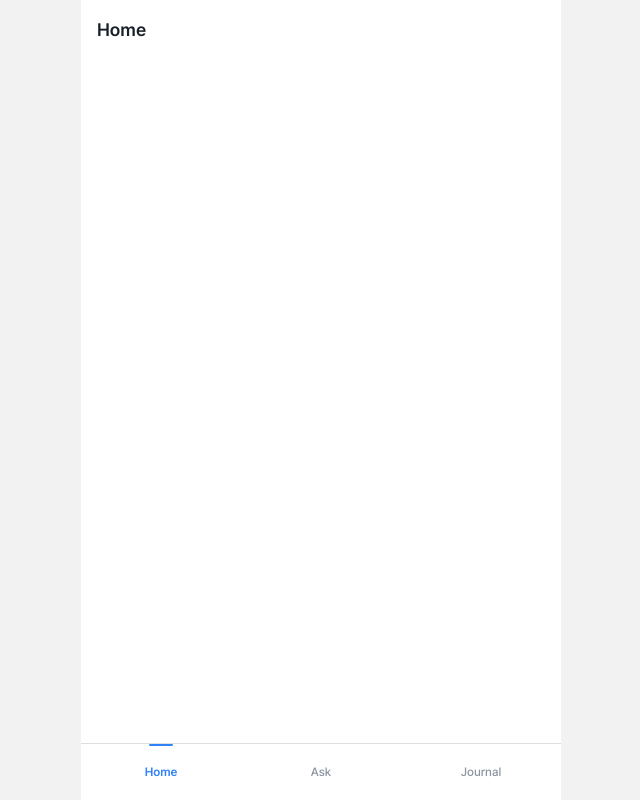
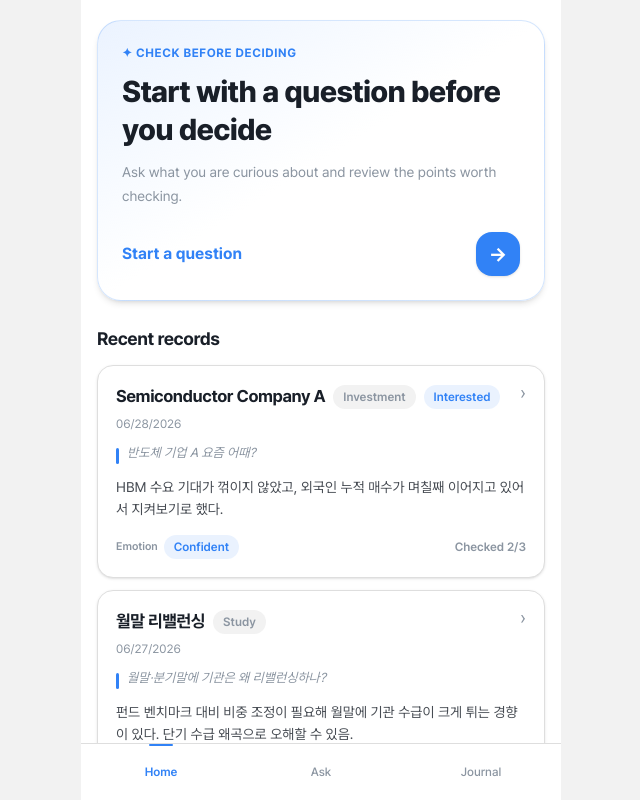
Before and after one commit to ranikun-labs/finance-harness-fe, a React (Vite) app: page /app in a window 1280 px wide. Shown: the whole page, without its empty margins (319-959 px from the left). Built offline with nearby package versions, Linux system fonts and the light colour scheme.

Commit message:
feat(home): implement home states

```diff
--- a/src/pages/HomePage.tsx
+++ b/src/pages/HomePage.tsx
@@ -1,7 +1,95 @@
-import { PageSkeleton } from '@/components/layout/PageSkeleton';
+import { Link } from 'react-router';
+
+import { EmptyState } from '@/components/common/EmptyState';
+import { JournalRecordCard } from '@/components/journal/JournalRecordCard';
+import { buttonVariants } from '@/components/ui/button';
+import { Card } from '@/components/ui/card';
+import { APP_ROUTE_PATHS, buildAppAskPath } from '@/constants/routes';
 import { useTranslation } from '@/i18n/I18nContext';
+import { cn } from '@/lib/utils';
+import { JOURNAL_ENTRIES } from '@/mocks/journalEntries';
 
 export function HomePage() {
   const { t } = useTranslation();
-  return <PageSkeleton title={t('app.home.title')} />;
+  const recentEntries = [...JOURNAL_ENTRIES]
+    .sort((left, right) => right.recordedAt.localeCompare(left.recordedAt))
+    .slice(0, 2);
+
+  return (
+    <div className="flex min-h-full min-w-0 flex-col gap-6 px-4 pt-5 pb-6">
+      <Link
+        to={buildAppAskPath()}
+        className="group focus-visible:ring-ring/50 block min-h-11 min-w-0 rounded-3xl outline-none focus-visible:ring-3"
+      >
+        <Card className="border-primary/20 from-primary/10 via-card to-card group-hover:border-primary/35 flex min-h-[220px] min-w-0 flex-col justify-between gap-6 rounded-3xl bg-gradient-to-br p-6 shadow-md transition-colors">
+          <div className="flex min-w-0 flex-col gap-3">
+            <p className="text-primary text-xs font-bold tracking-wider uppercase">
+              <span aria-hidden="true">✦ </span>
+              {t('app.home.hero.eyebrow')}
+            </p>
+            <h1 className="text-foreground min-w-0 text-3xl leading-tight font-extrabold tracking-tight [overflow-wrap:anywhere]">
+              {t('app.home.hero.heading')}
+            </h1>
+            <p className="text-muted-foreground min-w-0 text-sm leading-6 [overflow-wrap:anywhere]">
+              {t('app.home.hero.description')}
+            </p>
+          </div>
+
+          <span className="text-primary flex min-h-11 min-w-0 items-center justify-between gap-3 text-base font-bold">
+            <span className="min-w-0 [overflow-wrap:anywhere]">{t('app.home.hero.action')}</span>
+            <span
+              aria-hidden="true"
+              className="bg-primary text-primary-foreground flex size-11 shrink-0 items-center justify-center rounded-2xl text-xl shadow-sm"
+            >
+              →
+            </span>
+          </span>
+        </Card>
+      </Link>
+
+      <section className="flex min-w-0 flex-col gap-3" aria-labelledby="home-recent-records">
+        <h2 id="home-recent-records" className="text-foreground text-lg font-bold tracking-tight">
+          {t('app.home.recentRecords.heading')}
+        </h2>
+
+        {recentEntries.length > 0 ? (
+          <>
+            <ul className="flex min-w-0 flex-col gap-3">
+              {recentEntries.map((entry) => (
+                <li
+                  key={entry.id}
+                  className="[&_a]:focus-visible:ring-ring/50 min-w-0 [&_a]:rounded-lg [&_a]:outline-none [&_a]:focus-visible:ring-3 [&_p]:[overflow-wrap:anywhere] [&_span]:[overflow-wrap:anywhere]"
+                >
+                  <JournalRecordCard entry={entry} />
+                </li>
+              ))}
+            </ul>
+
+            <Link
+              to={APP_ROUTE_PATHS.journalList}
+              className={cn(buttonVariants({ variant: 'outline' }), 'mt-1 min-h-11 w-full')}
+            >
+              {t('app.home.recentRecords.viewAll')}
+            </Link>
+          </>
+        ) : (
+          <Card className="p-2">
+            <EmptyState
+              icon={<span className="text-2xl">◇</span>}
+              title={t('app.home.empty.title')}
+              description={t('app.home.empty.description')}
+              action={
+                <Link
+                  to={buildAppAskPath()}
+                  className={cn(buttonVariants({ size: 'lg' }), 'mt-2 min-h-11')}
+                >
+                  {t('app.home.empty.action')}
+                </Link>
+              }
+            />
+          </Card>
+        )}
+      </section>
+    </div>
+  );
 }
```
Also changed, not shown: 2 other files (tests, documents, lock files or other folders).
